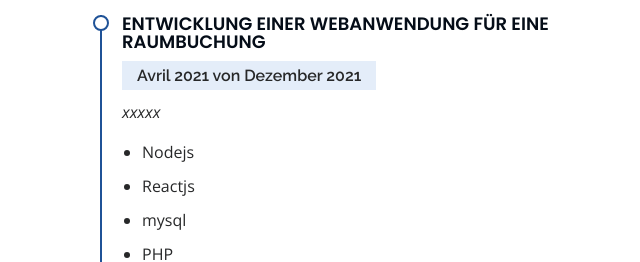
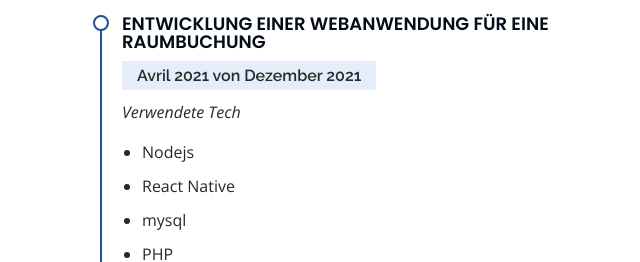
Before and after one commit to maestro2711/CV_mitterand, a plain HTML site: page index.html in a window 1280 px wide. Shown: the part 3415-3677 px from the top of the page, without its empty margins (212-852 px from the left). Drawn offline with nearby package versions, Linux system fonts and the light colour scheme.

Commit message:
#2-neue Tech wurde hinzugefügt

```diff
--- a/index.html
+++ b/index.html
@@ -416,10 +416,10 @@
             <div class="resume-item">
               <h4>Entwicklung einer Webanwendung für eine Raumbuchung </h4>
               <h5>Avril 2021 von Dezember 2021</h5>
-              <p><em> xxxxx </em></p>
+              <p><em> Verwendete Tech</em></p>
               <ul>
                 <li>Nodejs</li>
-                <li>Reactjs</li>
+                <li>React Native</li>
                 <li>mysql</li>
                 <li>PHP</li>
               </ul>
```
